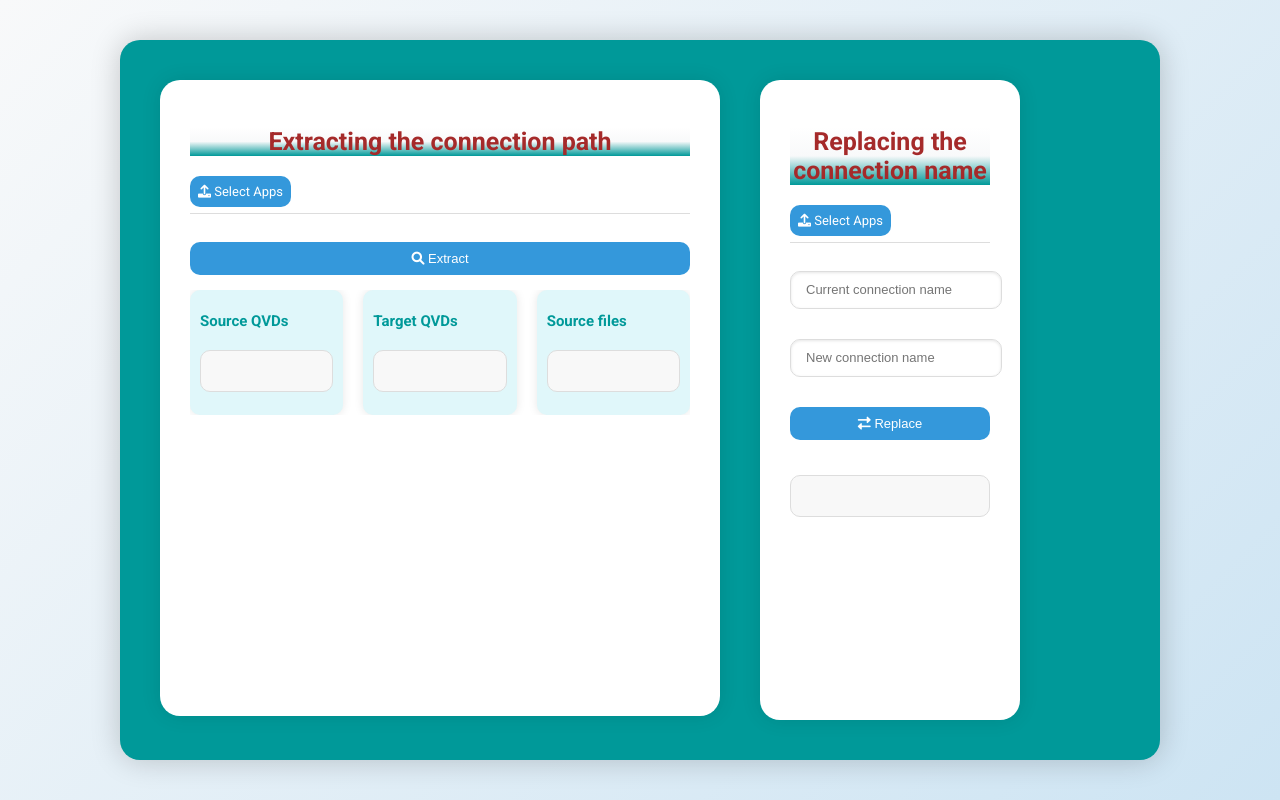
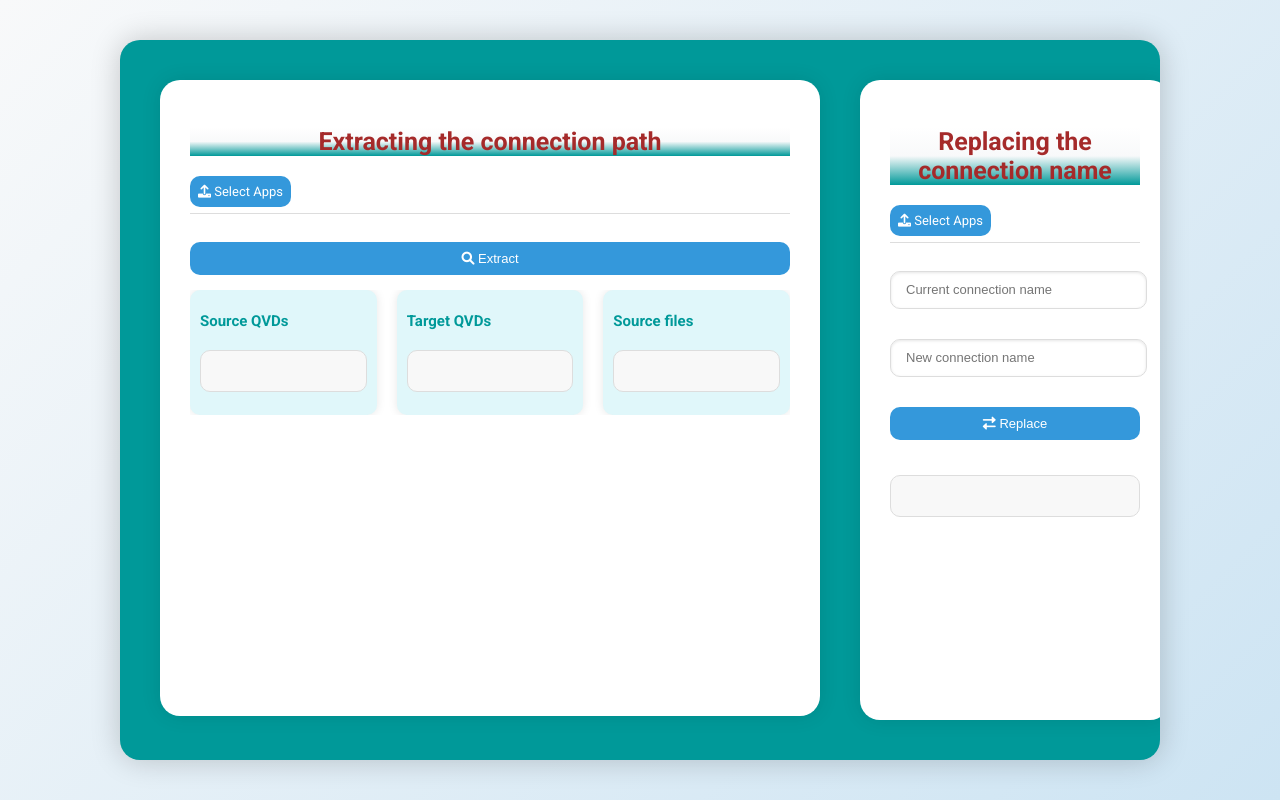
Before and after one commit to Raja-LR/qlik-script-change-automation, a plain HTML site: page channel.html in a window 1280 px wide. Drawn offline with Linux system fonts and the light colour scheme.

Commit message:
Update channel.html

```diff
--- a/channel.html
+++ b/channel.html
@@ -38,7 +38,7 @@
             background-color: #ffffff;
             box-shadow: 0 0 20px rgba(0, 0, 0, 0.1);
             position: relative;
-	    width: 500px;
+	    width: 600px;
 	    max-height: 90%;
 	    overflow-y: hidden;
         }
@@ -48,7 +48,7 @@
             background-color: #ffffff;
             box-shadow: 0 0 20px rgba(0, 0, 0, 0.1);
             position: relative;
-	    width: 200px;
+	    width: 250px;
         }
         .column1 h1 {
             color: brown;
@@ -149,6 +149,7 @@
         .output-section {
             max-height: 300px; /* Fixed height for consistent output section */
             overflow-y: auto; /* Added scrollbar for overflow */
+	    overflow-x: auto; /* Added scrollbar for overflow */
         }
         .output-section h2 {
             font-size: 15px;
```
